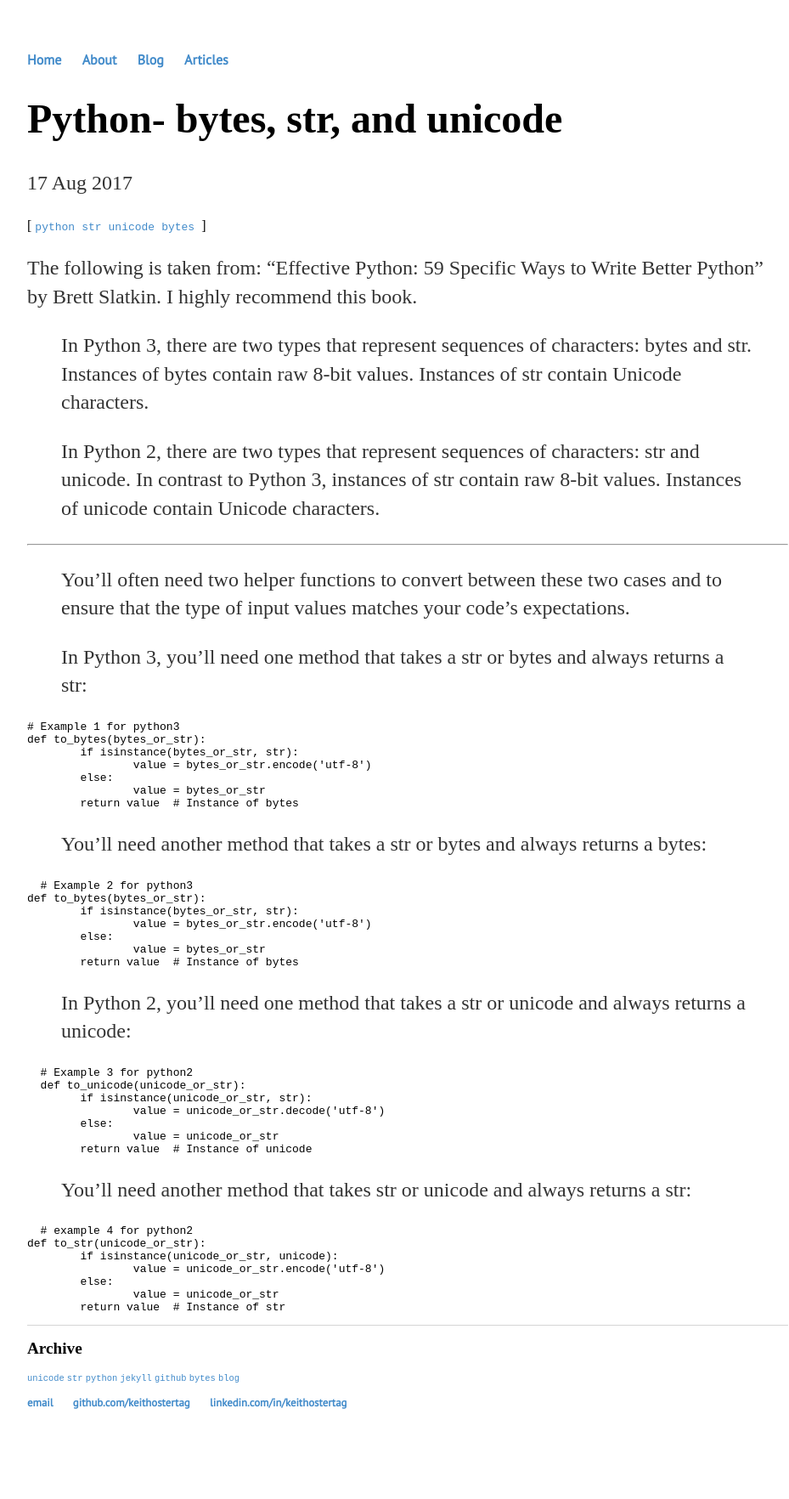
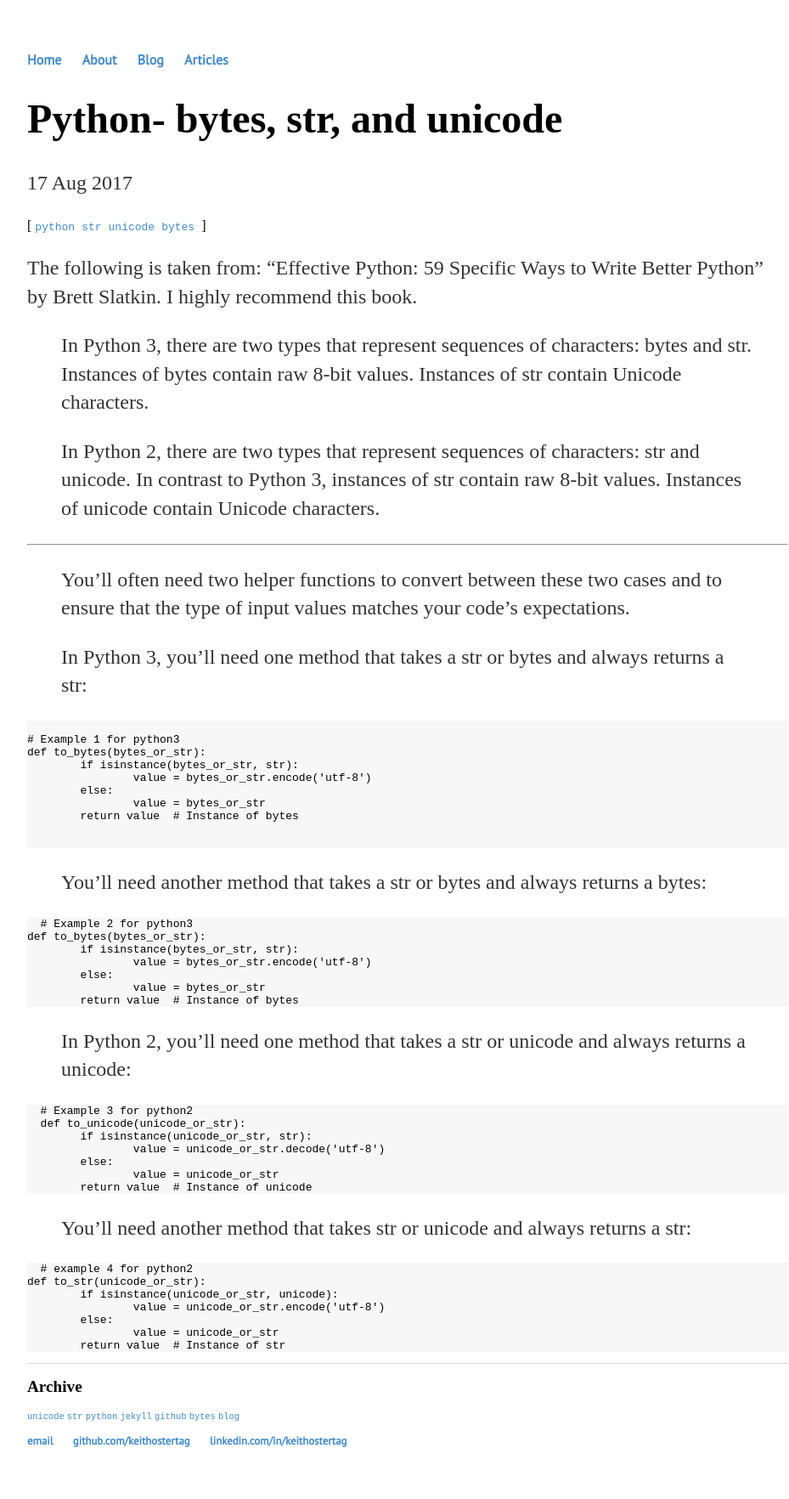
Before and after one commit to keithostertag/keithostertag.github.io, a Jekyll site: the page built from _posts/2017-08-17-python-bytes-str-unicode.md, in a window 1280 px wide. Shown: the whole page at 85% size, without its empty margins (160-1089 px from the left). Built offline with Jekyll 4.4.1, drawn with Linux system fonts in a browser that asks for light colours; before the commit the page ends 1719 px from its top, so only the background shows below that.

Commit message:
try mixing html with md

````diff
--- a/_posts/2017-08-17-python-bytes-str-unicode.md
+++ b/_posts/2017-08-17-python-bytes-str-unicode.md
@@ -17,7 +17,8 @@ The following is taken from: "Effective Python: 59 Specific Ways to Write Better
 
 > In Python 3, you'll need one method that takes a str or bytes and always returns a str:
 
-```
+<pre class = "highlight">
+<code>
 # Example 1 for python3
 def to_bytes(bytes_or_str):
 	if isinstance(bytes_or_str, str):
@@ -25,7 +26,9 @@ def to_bytes(bytes_or_str):
 	else:
 		value = bytes_or_str
 	return value  # Instance of bytes
-  ```
+  </code>
+  </pre>
+
 
   > You'll need another method that takes a str or bytes and always returns a bytes:
 
--- a/css/main.css
+++ b/css/main.css
@@ -44,3 +44,7 @@ ul.posts {
 ul.posts li {
     list-style: none;
 }
+
+.highlight {
+  background-color: #f7f7f7
+}
````
